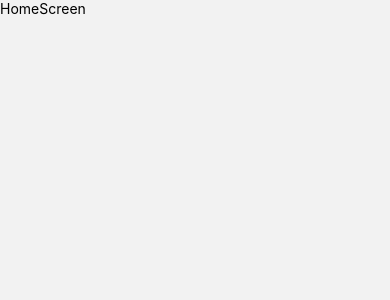
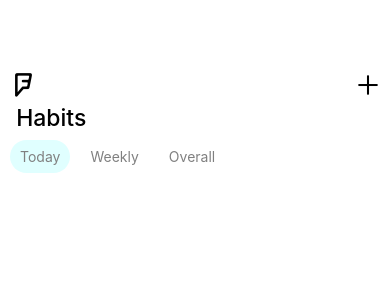
Before and after one commit to priyavrat0072/HabitBuilder, a React Native app: screen /Home in a window 390 px wide. Shown: the top 300 px of the page. Built offline with nearby package versions, Linux system fonts and the light colour scheme.

Commit message:
Planner for today,weekly,overall

```diff
--- a/package.json
+++ b/package.json
@@ -17,7 +17,8 @@
     "react": "19.2.0",
     "react-native": "0.83.1",
     "react-native-safe-area-context": "^5.6.2",
-    "react-native-screens": "^4.20.0"
+    "react-native-screens": "^4.20.0",
+    "react-native-vector-icons": "^10.3.0"
   },
   "devDependencies": {
     "@babel/core": "^7.25.2",
--- a/src/navigation/RootNavigator.js
+++ b/src/navigation/RootNavigator.js
@@ -11,9 +11,10 @@ const RootNavigator = () => {
    <Stack.Navigator
         initialRouteName='Home'
         screenOptions={{headerShown:false}}
+     // options={{headerShown:false}}
    >
-        <Stack.Screen name='Home' component={HomeScreen} options={{headerShown:false}} />
-        <Stack.Screen name='CreateHabit' component={CreateHabit} options={{headerShown:false}}/>
+        <Stack.Screen name='Home' component={HomeScreen}  />
+        <Stack.Screen name='CreateHabit' component={CreateHabit}/>
    </Stack.Navigator>
   )
 }
--- a/src/screens/HomeScreen.js
+++ b/src/screens/HomeScreen.js
@@ -1,11 +1,39 @@
-import { StyleSheet, Text, View } from 'react-native'
-import React from 'react'
+import { StyleSheet, Text, View, ScrollView, Pressable } from 'react-native'
+import React, { useState } from 'react'
+import Ionicons from 'react-native-vector-icons/Ionicons';
+import AntDesign from 'react-native-vector-icons/AntDesign'
+import { SafeAreaView } from 'react-native-safe-area-context';
 
 const HomeScreen = () => {
+
+  const [option, setoption] = useState('Today')
+
   return (
-    <View>
-      <Text>HomeScreen</Text>
-    </View>
+    <ScrollView style={{ flex: 1, backgroundColor: 'white', padding: 10, paddingTop: 70 }}>
+      <View style={{ flexDirection: 'row', alignItems: 'center', justifyContent: 'space-between' }}>
+        <Ionicons name='logo-foursquare' size={27} color='#000' />
+        <AntDesign name='plus' size={24} color='#000' />
+      </View>
+
+      <Text style={{ marginTop: 5, fontSize: 23, fontWeight: '500' }}> Habits</Text>
+
+      <View style={{ flexDirection: 'row', alignItems: 'center', gap: 10, marginVertical: 8 }}>
+        <Pressable onPress={()=>setoption('Today')}
+          style={{ backgroundColor: option == 'Today' ? '#E0FFFF' : 'transparent', paddingHorizontal: 10, paddingVertical: 8, borderRadius: 25 }}>
+          <Text style={{ textAlign: 'center', color: 'gray', fontSize: 14 }}>Today</Text>
+        </Pressable>
+        <Pressable onPress={()=>setoption('Weekly')}
+        style={{ backgroundColor: option == 'Weekly' ? '#E0FFFF' : 'transparent', paddingHorizontal: 10, paddingVertical: 8, borderRadius: 25 }}>
+          <Text style={{ textAlign: 'center', color: 'gray', fontSize: 14 }}>Weekly</Text>
+        </Pressable>
+        <Pressable onPress={()=>setoption('Overall')}
+        style={{ backgroundColor: option == 'Overall' ? '#E0FFFF' : 'transparent', paddingHorizontal: 10, paddingVertical: 8, borderRadius: 25 }}>
+          <Text style={{ textAlign: 'center', color: 'gray', fontSize: 14 }}>Overall</Text>
+        </Pressable>
+      </View>
+
+    </ScrollView>
+
   )
 }
 
```
Also changed, not shown: 3 other files (tests, documents, lock files or other folders).
